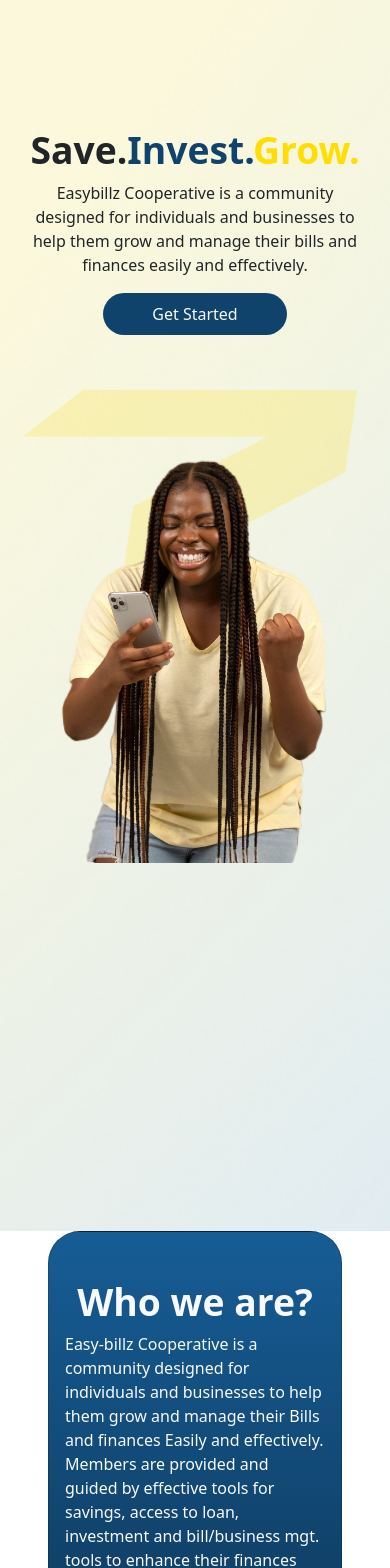
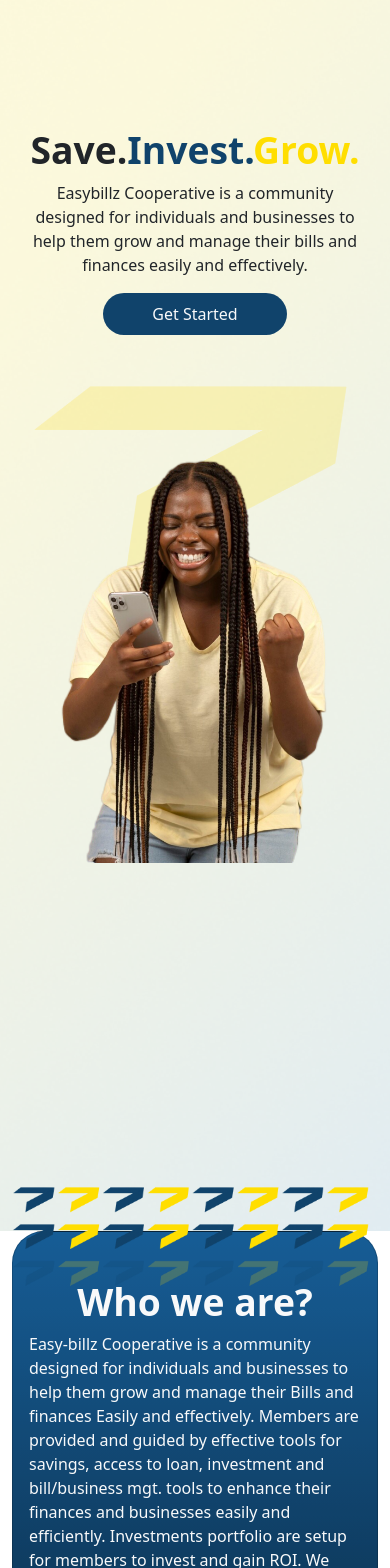
Before and after one commit to joshutik/Easybilz-main, a React (Vite) app: page /heropage in a window 390 px wide. Shown: the top 1568 px of the page. Built offline with nearby package versions, Linux system fonts and the light colour scheme; no server answers.

Commit message:
fixed the hero page

```diff
--- a/src/Components/HeroSection/Heropage.css
+++ b/src/Components/HeroSection/Heropage.css
@@ -1,155 +1,3 @@
-
-/* .nav, .btn-hero{
-    background-color: #10436B !important;
-
-}
-
-.btn-login {
-    color: #FFDE00 !important;
-    border: 2px solid #FFDE00 !important;
-}
-
-.hero-page {
-    background-image: url(../assets/heroBg.png) !important;
-    background-size: cover !important;
-    background-position: center !important;
-    min-height: 112vh !important;
-}
-
-.hero-bg {
-    background-image: url(../assets/TransLogo.png);
-    background-size: contain;
-    background-repeat: no-repeat;
-    width: 48%;
-    height: 99vh;
-}
-.invest {
-    color: #10436B !important;
-}
-.grow{
-    color: #FFDE00 !important;
-}
-
-.hero-img{
-    width: 100% !important;
-}
-
-.hero-img > img {
-    width: 505 !important;
-
-}
-.who-card {
-    background: linear-gradient(0deg, rgba(0, 0, 0, 0.2), rgba(0, 0, 0, 0.2)),
-    linear-gradient(180deg, #1C74BB 0%, #0D3555 100%);
-    min-height: 53vh  !important;
-
-}
-
-.vr {
-   height: 300px;
-}
-
-@media screen and (max-width:768px) {
-.who-card {
-    margin-top: 5rem !important;
-}
-} */
-
-
-
-/* .btn-login {
-    color: #FFDE00 !important;
-    border: 2px solid #FFDE00 !important;
-}
-
-
-
-.hero-page {
-    background-image: url(../assets/heroBg.png) !important;
-    background-size: cover !important;
-    background-position: center !important;
-    min-height: 100vh !important;
-}
-
-.hero-bg {
-    background-image: url(../assets/TransLogo.png);
-    background-size: contain;
-    background-repeat: no-repeat;
-    width: 48%;
-    height: 99vh;
-}
-.invest {
-    color: #10436B !important;
-}
-.grow{
-    color: #FFDE00 !important;
-}
-
-.hero-page {
-    background-color: #f8f9fa;
-    padding: 60px 0;
-  }
-
-  .hero-page h1 {
-    font-size: 2.5rem;
-    margin-bottom: 20px;
-  }
-
-  .hero-page p {
-    font-size: 1.1rem;
-  }
-
-  .btn-hero {
-    background-color: #007bff;
-    border: none;
-  }
-
-  .hero-bg {
-    position: relative;
-  }
-
-  .hero-img img {
-    max-width: 100%;
-    height: auto;
-  }
-
-  .who-card {
-    background-color: #343a40;
-  }
-
-  .who-card h2 {
-    font-size: 2rem;
-    margin-bottom: 20px;
-  }
-
-  .who-card p {
-    font-size: 1.1rem;
-  } */
-
-  /* .vr {
-    height: 100%;
-    border-left: 2px solid #fff;
-  }
-
-  @media (max-width: 768px) {
-    .hero-page h1 {
-      font-size: 2rem;
-    }
-
-    .who-card h2 {
-      font-size: 1.5rem;
-    }
-
-    .who-card p {
-      font-size: 1rem;
-    }
-
-    .vr {
-      display: none;
-    }
-  } */
-
-
   .nav, .btn-hero {
     background-color: #10436B !important;
 }
@@ -166,11 +14,11 @@
     min-height: 112vh !important;
 }
 
-.hero-bg {
+.hero-img {
     background-image: url(../assets/TransLogo.png);
     background-size: contain;
     background-repeat: no-repeat;
-    /* width: 100%; */
+    width: 100%;
     height: 100vh;
 }
 
@@ -242,8 +90,7 @@
   }
   @media screen and (max-width: 565px) {
     .hero-page{
-      min-height: 100vh !important;
-      /* padding-bottom: 5rem; */
+      min-height: 100vh;
     }
 
     .hero-img-1 {
@@ -257,7 +104,8 @@
     }
 
     .path-logo{
-      display: none !important;
+      display: block !important;
+      width: 100%;
     }
 
     /* .hero-img > img {
--- a/src/Components/HeroSection/Heropage.jsx
+++ b/src/Components/HeroSection/Heropage.jsx
@@ -105,7 +105,7 @@
             </div>
              <div className="col-lg-6 col-md-6 col-sm-12 hero-bg position-relative">
               <div className="hero-img mt-0">
-                <img src={img1} alt="lady with phone" className="img-fluid pt-5 mt-lg-5 hero-img-1" />
+                <img src={img1} alt="lady with phone" className="img-fluid pt-5 mt-lg-5 hero-img-1 w-100" />
                 <img
                   src={img2}
                   alt="logo parthern"
@@ -117,7 +117,7 @@
         </div>
       </section>
       <section>
-        <div className="container-fluid w-100 px-5">
+        <div className="container-fluid w-100 px-lg-4">
 
             <div className="card who-card rounded-5 py-5">
               <div className="row text-light align-items-center justify-content-center">
```
